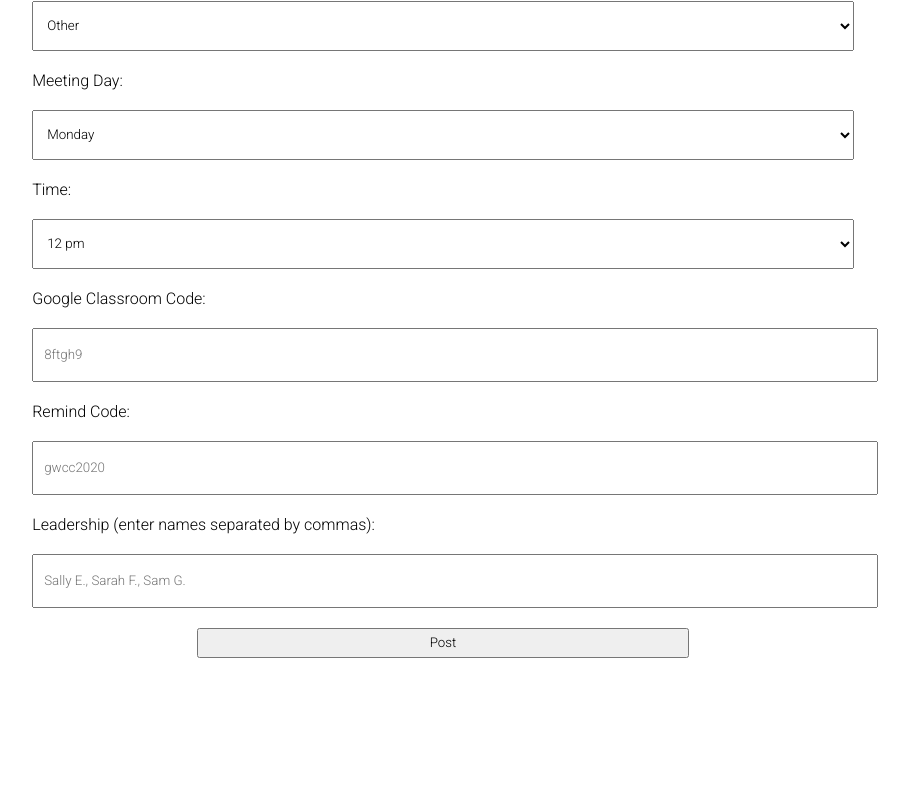
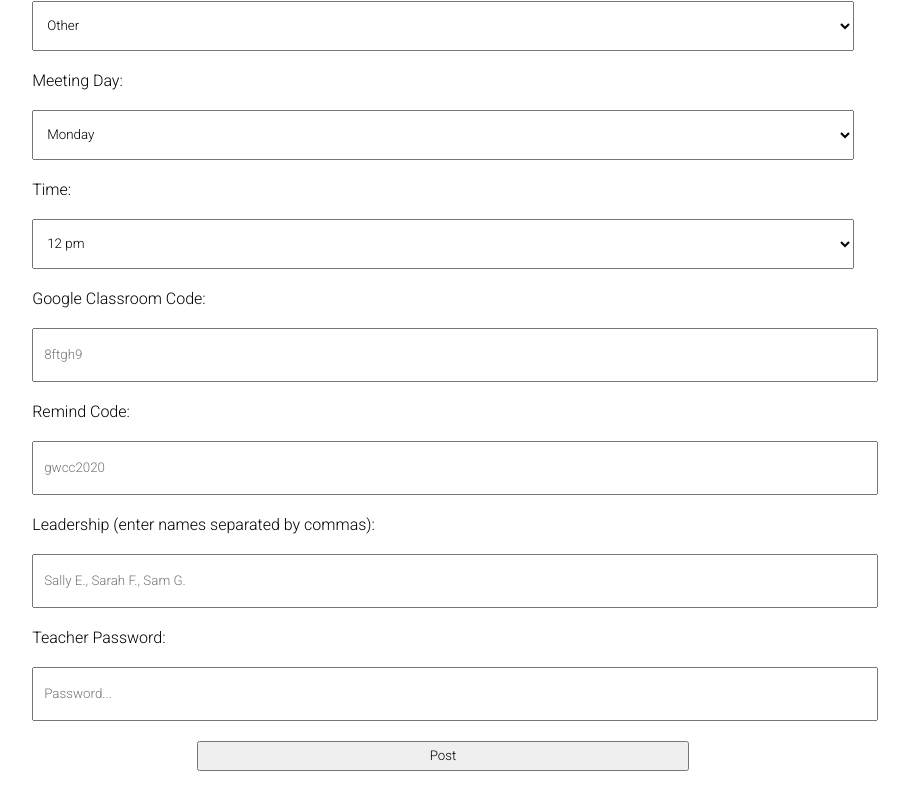
Before and after one commit to lindsayesterman/river-clubs, a React (Create React App) app: page /post in a window 1280 px wide. Shown: the part 561-1370 px from the top of the page, without its empty margins (197-1106 px from the left). Built offline with nearby package versions, Linux system fonts and the light colour scheme; no server answers.

Commit message:
teacher auth

```diff
--- a/src/PostPage/PostPage.js
+++ b/src/PostPage/PostPage.js
@@ -49,8 +49,9 @@ export default class Post extends Component {
       },
     })
       .then((res) => {
-        if (!res.ok) {
+        if (!res.ok || e.target["password"].value != config.teacherAuth) {
           return res.json().then((error) => {
+            alert("Incorrect Password. Please try again.");
             throw error;
           });
         }
@@ -159,6 +160,14 @@ export default class Post extends Component {
             id="leadership"
             placeholder="Sally E., Sarah F., Sam G."
           />
+          <label htmlFor="password">Teacher Password:</label>
+          <input
+            type="password"
+            name="password"
+            id="password"
+            placeholder="Password..."
+            required
+          />
           <button type="submit" className="btn-post">
             Post
           </button>
--- a/src/config.js
+++ b/src/config.js
@@ -6,5 +6,6 @@ export default {
     ? "http://localhost:8000/api"
     : "https://blooming-tundra-99681.herokuapp.com/api",
   appID: "f24089a6",
-  appKey: "852a1aaa9680a42848b77f54a0c8316f"
+  appKey: "852a1aaa9680a42848b77f54a0c8316f",
+  teacherAuth: "Teacher"
 };
```
Also changed, not shown: 1 other file (tests, documents, lock files or other folders).
